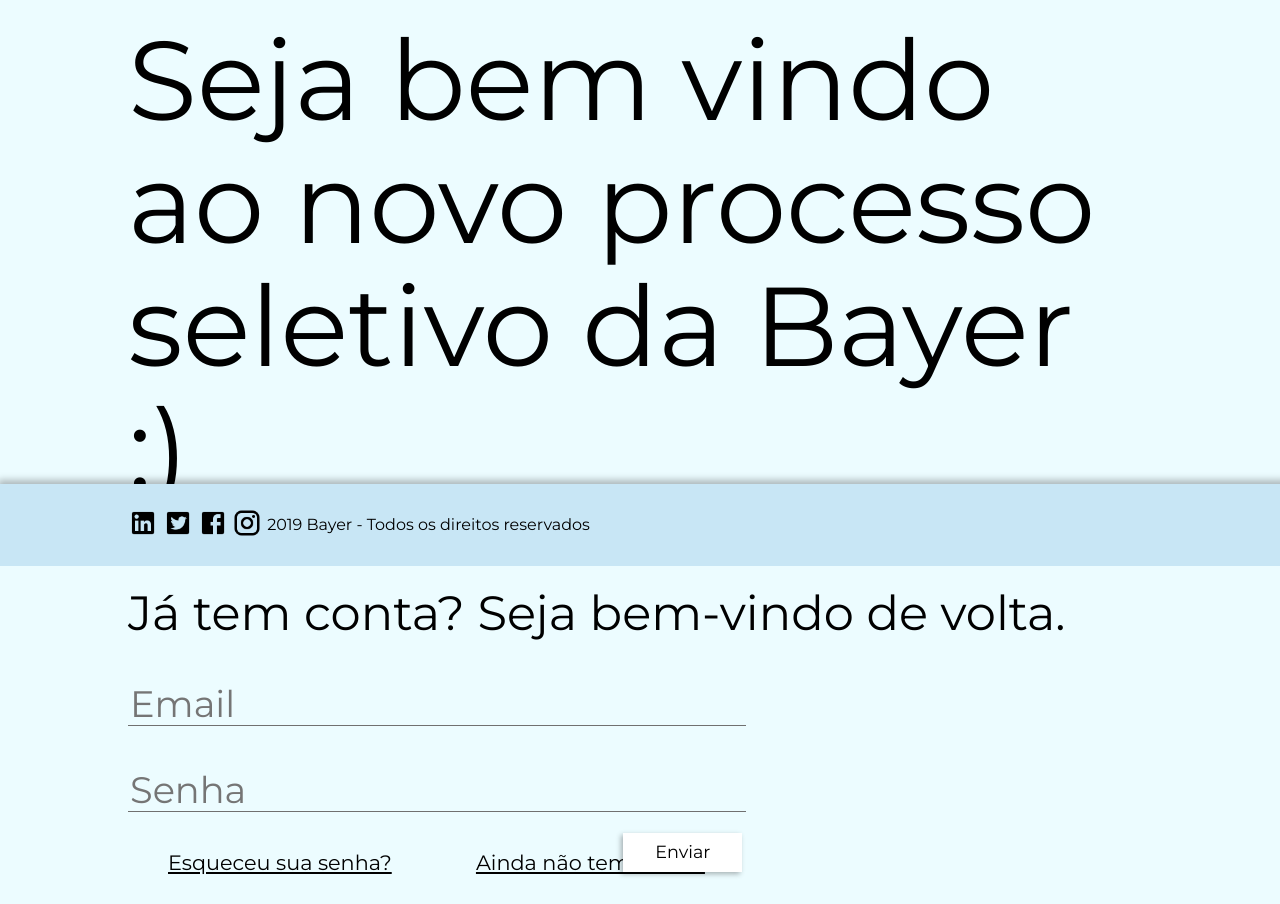
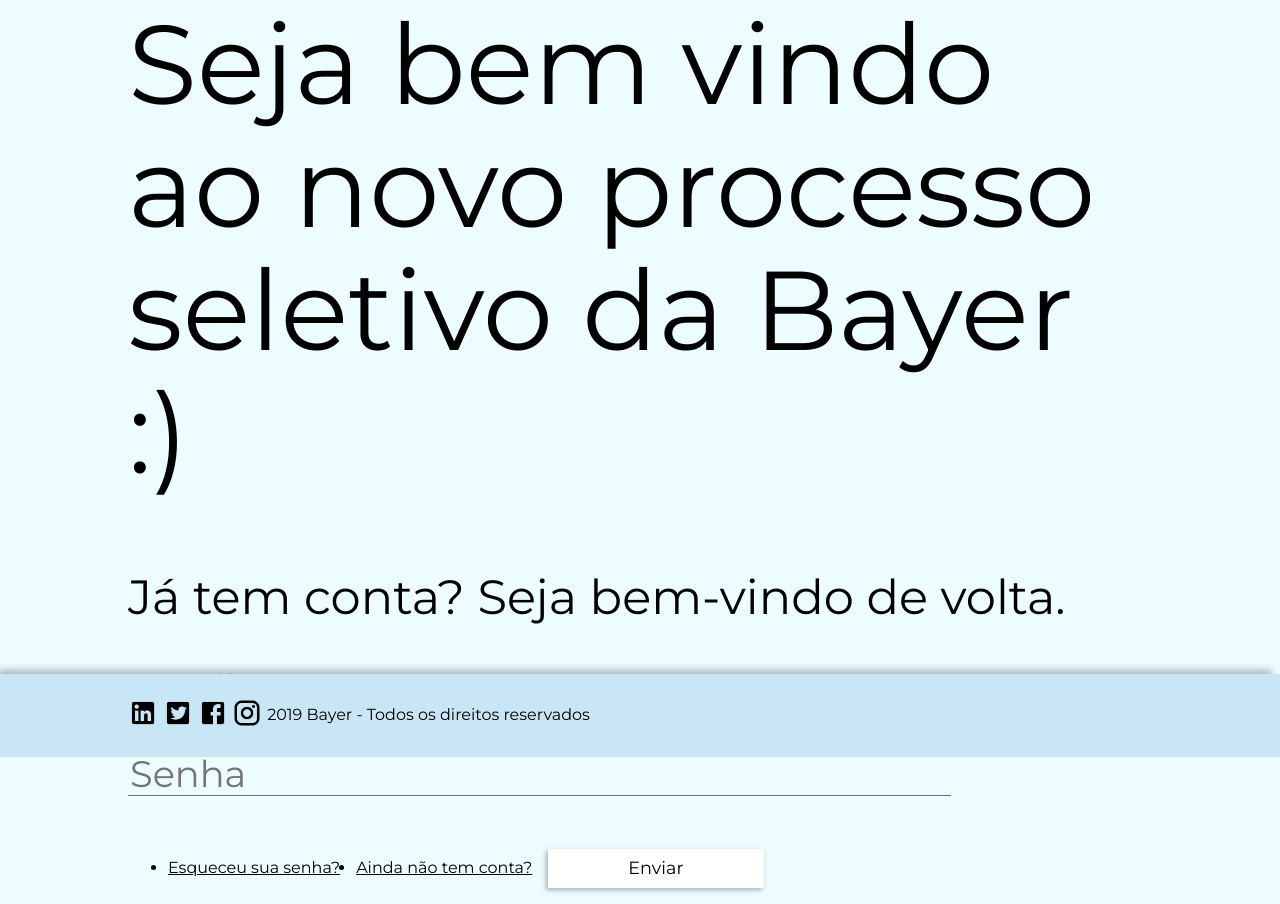
Before and after one commit to Bitencure/Projeto-Bob, a plain HTML site: page login.html in a window 1280 px wide. Shown: the part 234-1138 px from the top of the page. Drawn offline with nearby package versions, Linux system fonts and the light colour scheme.

Commit message:
Arrumei o botão

```diff
--- a/css/index.css
+++ b/css/index.css
@@ -1,4 +1,4 @@
 .login li {
     margin: .8em .5em 0 0em;
-
+    display: inline-block;
 }
--- a/css/login.css
+++ b/css/login.css
@@ -14,11 +14,21 @@
     border: none;
     padding: .5rem 1rem;
     box-shadow: -2px 2px 5px 0px rgba(0, 0, 0, 0.3);
-    float: right;
     font-size: 1.1rem;
 }
 
-.links li {
-    margin-top: .9rem;
-    font-size: 1.1rem;
+.links {
+    display: flex;
+    width: 100%;
 }
+
+.links ul {
+    display: flex;
+    flex-direction: column;
+    width: 100%;
+}
+
+.links li,
+.links button {
+    margin-top: 1em;
+}
--- a/css/responsive-login.css
+++ b/css/responsive-login.css
@@ -1,9 +1,8 @@
 @media only screen and (min-width: 900px) {
-
     input {
         height: 2.4rem;
         font-size: 2.3rem;
-        width: 60%;
+        width: 80%;
     }
 
     .secondary,
@@ -12,18 +11,29 @@
     }
 
     button {
-        float: none;
-        position: absolute;
-        right: 42%;
         margin-top: .5rem;
-        padding: .6rem 2rem;
+        padding: .6rem 5rem;
     }
 
-    .links li {
-        display: inline-block;
-        margin: 1.5rem 5rem 0 0;
-        font-size: 1.3rem;
-
+    .links {
+        display: flex;
+        width: 80%;
     }
 
+    .links ul {
+        display: flex;
+        flex-direction: row;
+        width: 100%;
+        align-items: center;
+        justify-content: flex-start;
+    }
+
+    .links li,
+    .links button {
+        margin: 1.5rem 1em 0 0;
+    }
+
+    .links button {
+        order: 1;
+    }
 }
--- a/css/responsive.css
+++ b/css/responsive.css
@@ -43,7 +43,6 @@
 
     .login li {
         font-size: 2rem;
-
     }
 
     .secondary h2 {
--- a/css/style.css
+++ b/css/style.css
@@ -1,10 +1,9 @@
 body {
     font-family: 'Montserrat', sans-serif;
     background-color: #ECFCFF;
-}
-
-header {
-    margin-bottom: 1rem;
+    height: 100vh;
+    display: flex;
+    flex-direction: column;
 }
 
 a {
@@ -13,7 +12,7 @@
 
 main {
     margin: 1rem 1rem;
-    /* text-align: center; */
+    height: 100%;
 }
 
 h1,
@@ -31,9 +30,7 @@
 
 .secondary {
     font-size: 1.15rem;
-    margin-top: 1em;
 }
-
 
 .secondary h2 {
     font-weight: bold;
@@ -44,12 +41,13 @@
 }
 
 .nav {
+    box-sizing: border-box;
     display: flex;
     flex-wrap: wrap;
     align-items: center;
     justify-content: space-between;
     background-color: #C8E6F5;
-    padding: .5rem 1rem;
+    padding: .5rem .5em;
     box-shadow: 0px 9px 7px -3px rgba(0, 0, 0, 0.27);
 }
 
@@ -88,7 +86,6 @@
     max-width: 40px;
 }
 
-.login ul,
 .nav ul {
     display: flex;
     list-style-type: none;
@@ -96,9 +93,7 @@
 }
 
 .footer {
-    position: fixed;
     width: 100%;
-    bottom: 0;
     justify-content: flex-start;
     font-size: .6rem;
     box-shadow: -5px -7px 7px -3px rgba(0, 0, 0, 0.27);
--- a/login.html
+++ b/login.html
@@ -53,14 +53,15 @@
             </div>
         </div>
         <div class="login-form">
-            <form action="" method="post">
+            <form id="login-input" action="" method="post">
                 <input type="email" name="email" id="" placeholder="Email" required>
                 <input type="password" name="password" id="" placeholder="Senha" required>
-                <button type="submit" name="submit">Enviar</button>
+
             </form>
         </div>
         <div class="links">
             <ul>
+                <button type="submit" name="submit" form="login-input">Enviar</button>
                 <li><a href="#pwRecovery">Esqueceu sua senha?</a></li>
                 <li><a href="./signup.html">Ainda não tem conta?</a></li>
             </ul>
```
Also changed, not shown: index.html (+0 -1 lines).
